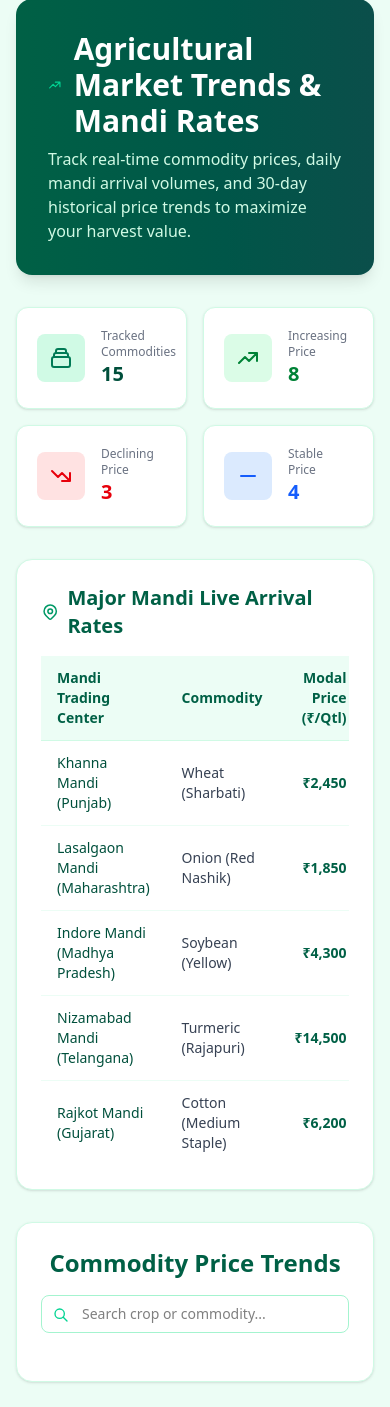
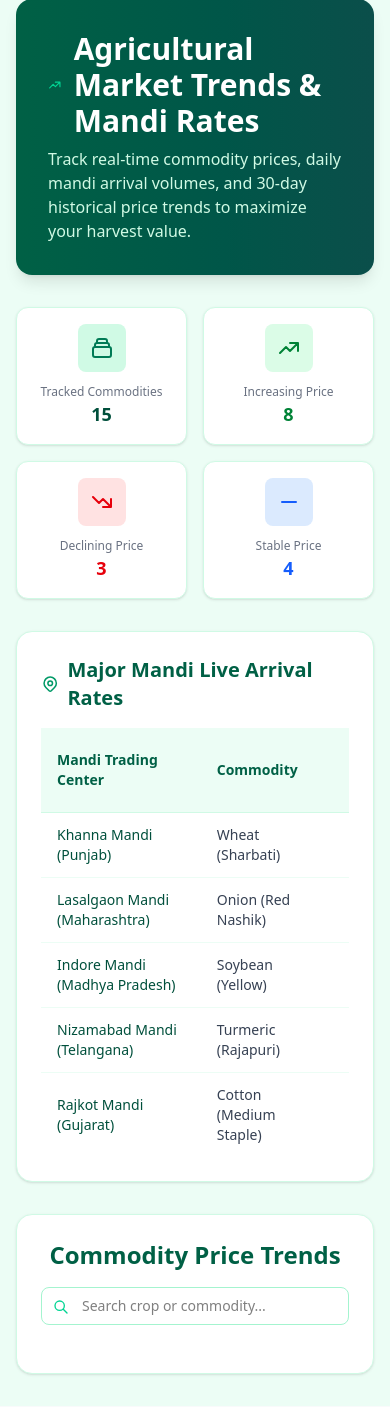
Before and after one commit to 10XWhiteShoadow/AgroTech, a Django app: page /market/ in a window 390 px wide. Shown: the part 97-1504 px from the top of the page. Run offline with Django 5.2, Linux system fonts and the light colour scheme; the visitor is signed in with stand-in values (Sample User, id 1); data that the repository does not hold is empty.

Commit message:
feat: enhance mobile responsiveness across dashboard, market, and base layouts

```diff
--- a/myapp/templates/myapp/base.html
+++ b/myapp/templates/myapp/base.html
@@ -12,6 +12,10 @@
     <link rel="icon" type="image/x-icon" href="favicon.ico">
     <script src="https://unpkg.com/@tailwindcss/browser@4"></script>
     <style>
+        html, body {
+            overflow-x: hidden;
+            max-width: 100vw;
+        }
         * {
             transition: all 0.2s ease-in-out;
         }
--- a/myapp/templates/myapp/market.html
+++ b/myapp/templates/myapp/market.html
@@ -22,52 +22,52 @@
     </div>
 
     <!-- Market Overview KPI Summary -->
-    <div class="grid grid-cols-2 sm:grid-cols-4 gap-4 sm:gap-6">
-      <div class="bg-white rounded-xl p-5 border border-emerald-100 shadow-sm flex items-center gap-4">
-        <div class="p-3 bg-emerald-100 rounded-lg text-emerald-700">
+    <div class="grid grid-cols-2 lg:grid-cols-4 gap-4 sm:gap-6">
+      <div class="bg-white rounded-xl p-4 sm:p-5 border border-emerald-100 shadow-sm flex flex-col sm:flex-row items-center sm:items-start md:items-center gap-3 sm:gap-4 text-center sm:text-left">
+        <div class="p-3 bg-emerald-100 rounded-lg text-emerald-700 flex-shrink-0">
           <svg class="w-6 h-6" fill="none" stroke="currentColor" viewBox="0 0 24 24">
             <path stroke-linecap="round" stroke-linejoin="round" stroke-width="2" d="M19 11H5m14 0a2 2 0 012 2v6a2 2 0 01-2 2H5a2 2 0 01-2-2v-6a2 2 0 012-2m14 0V9a2 2 0 00-2-2M5 11V9a2 2 0 012-2m0 0V5a2 2 0 012-2h6a2 2 0 012 2v2M7 7h10"/>
           </svg>
         </div>
         <div>
-          <p class="text-xs sm:text-sm text-gray-500 font-medium">Tracked Commodities</p>
-          <h3 class="text-xl sm:text-2xl font-bold text-emerald-900">{{ total_crops|default:"15" }}</h3>
+          <p class="text-xs text-gray-500 font-medium">Tracked Commodities</p>
+          <h3 class="text-lg sm:text-2xl font-bold text-emerald-900">{{ total_crops|default:"15" }}</h3>
         </div>
       </div>
 
-      <div class="bg-white rounded-xl p-5 border border-emerald-100 shadow-sm flex items-center gap-4">
-        <div class="p-3 bg-green-100 rounded-lg text-green-700">
+      <div class="bg-white rounded-xl p-4 sm:p-5 border border-emerald-100 shadow-sm flex flex-col sm:flex-row items-center sm:items-start md:items-center gap-3 sm:gap-4 text-center sm:text-left">
+        <div class="p-3 bg-green-100 rounded-lg text-green-700 flex-shrink-0">
           <svg class="w-6 h-6" fill="none" stroke="currentColor" viewBox="0 0 24 24">
             <path stroke-linecap="round" stroke-linejoin="round" stroke-width="2" d="M13 7h8m0 0v8m0-8l-8 8-4-4-6 6"/>
           </svg>
         </div>
         <div>
-          <p class="text-xs sm:text-sm text-gray-500 font-medium">Increasing Price</p>
-          <h3 class="text-xl sm:text-2xl font-bold text-green-700">{{ gaining_crops|default:"8" }}</h3>
+          <p class="text-xs text-gray-500 font-medium">Increasing Price</p>
+          <h3 class="text-lg sm:text-2xl font-bold text-green-700">{{ gaining_crops|default:"8" }}</h3>
         </div>
       </div>
 
-      <div class="bg-white rounded-xl p-5 border border-emerald-100 shadow-sm flex items-center gap-4">
-        <div class="p-3 bg-red-100 rounded-lg text-red-600">
+      <div class="bg-white rounded-xl p-4 sm:p-5 border border-emerald-100 shadow-sm flex flex-col sm:flex-row items-center sm:items-start md:items-center gap-3 sm:gap-4 text-center sm:text-left">
+        <div class="p-3 bg-red-100 rounded-lg text-red-600 flex-shrink-0">
           <svg class="w-6 h-6" fill="none" stroke="currentColor" viewBox="0 0 24 24">
             <path stroke-linecap="round" stroke-linejoin="round" stroke-width="2" d="M13 17h8m0 0v-8m0 8l-8-8-4 4-6-6"/>
           </svg>
         </div>
         <div>
-          <p class="text-xs sm:text-sm text-gray-500 font-medium">Declining Price</p>
-          <h3 class="text-xl sm:text-2xl font-bold text-red-600">{{ declining_crops|default:"3" }}</h3>
+          <p class="text-xs text-gray-500 font-medium">Declining Price</p>
+          <h3 class="text-lg sm:text-2xl font-bold text-red-600">{{ declining_crops|default:"3" }}</h3>
         </div>
       </div>
 
-      <div class="bg-white rounded-xl p-5 border border-emerald-100 shadow-sm flex items-center gap-4">
-        <div class="p-3 bg-blue-100 rounded-lg text-blue-600">
+      <div class="bg-white rounded-xl p-4 sm:p-5 border border-emerald-100 shadow-sm flex flex-col sm:flex-row items-center sm:items-start md:items-center gap-3 sm:gap-4 text-center sm:text-left">
+        <div class="p-3 bg-blue-100 rounded-lg text-blue-600 flex-shrink-0">
           <svg class="w-6 h-6" fill="none" stroke="currentColor" viewBox="0 0 24 24">
             <path stroke-linecap="round" stroke-linejoin="round" stroke-width="2" d="M5 12h14"/>
           </svg>
         </div>
         <div>
-          <p class="text-xs sm:text-sm text-gray-500 font-medium">Stable Price</p>
-          <h3 class="text-xl sm:text-2xl font-bold text-blue-600">{{ stable_crops|default:"4" }}</h3>
+          <p class="text-xs text-gray-500 font-medium">Stable Price</p>
+          <h3 class="text-lg sm:text-2xl font-bold text-blue-600">{{ stable_crops|default:"4" }}</h3>
         </div>
       </div>
     </div>
@@ -82,7 +82,7 @@
         Major Mandi Live Arrival Rates
       </h2>
       <div class="overflow-x-auto">
-        <table class="w-full text-left text-sm text-emerald-900 border-collapse">
+        <table class="w-full text-left text-sm text-emerald-900 border-collapse min-w-[500px]">
           <thead>
             <tr class="bg-emerald-50 text-emerald-800 border-b border-emerald-100 font-semibold">
               <th class="py-3 px-4">Mandi Trading Center</th>
@@ -127,52 +127,52 @@
       <!-- Crop List Cards -->
       <div class="space-y-4" id="cropContainer">
         {% for crop in crops %}
-        <div class="crop-card bg-emerald-50/70 hover:bg-emerald-50 rounded-xl p-5 border border-emerald-100 transition-all duration-200 shadow-sm" data-name="{{ crop.name|lower }}">
-          <div class="flex items-start gap-4">
+        <div class="crop-card bg-emerald-50/70 hover:bg-emerald-50 rounded-xl p-4 sm:p-5 border border-emerald-100 transition-all duration-200 shadow-sm" data-name="{{ crop.name|lower }}">
+          <div class="flex items-start gap-3 sm:gap-4">
             <!-- Serial Badge -->
-            <div class="flex-shrink-0 w-9 h-9 bg-emerald-600 text-white rounded-xl flex items-center justify-center font-bold text-sm shadow-sm">
+            <div class="flex-shrink-0 w-8 h-8 sm:w-9 sm:h-9 bg-emerald-600 text-white rounded-xl flex items-center justify-center font-bold text-sm shadow-sm">
               {{ forloop.counter }}
             </div>
 
-            <div class="flex-1">
-              <div class="flex flex-col md:flex-row justify-between items-start md:items-center gap-4">
-                <div class="flex-1">
-                  <h3 class="text-emerald-900 font-bold text-lg flex items-center gap-2">
+            <div class="flex-1 min-w-0">
+              <div class="flex flex-col lg:flex-row justify-between items-start lg:items-center gap-4">
+                <div class="flex-1 min-w-0">
+                  <h3 class="text-emerald-900 font-bold text-base sm:text-lg flex items-center gap-2">
                     {{ crop.name }}
                   </h3>
                   {% if crop.description %}
-                  <p class="text-gray-600 text-sm mt-1">{{ crop.description }}</p>
+                  <p class="text-gray-600 text-xs sm:text-sm mt-1 line-clamp-2">{{ crop.description }}</p>
                   {% endif %}
                 </div>
 
                 <!-- Price and Trend Info -->
-                <div class="flex items-center gap-6 self-stretch justify-between md:justify-end">
-                  <div class="text-right">
-                    <p class="text-xs text-gray-500 font-medium">Rate / Quintal</p>
-                    <p class="text-emerald-800 font-extrabold text-xl">₹{{ crop.current_price }}</p>
+                <div class="flex flex-wrap items-center gap-4 sm:gap-6 self-stretch justify-between lg:justify-end">
+                  <div class="text-left">
+                    <p class="text-[10px] sm:text-xs text-gray-500 font-medium">Rate / Quintal</p>
+                    <p class="text-emerald-800 font-extrabold text-base sm:text-xl">₹{{ crop.current_price }}</p>
                   </div>
-                  <div class="text-center">
-                    <p class="text-xs text-gray-500 font-medium">30-Day Trend</p>
+                  <div class="text-left sm:text-center">
+                    <p class="text-[10px] sm:text-xs text-gray-500 font-medium">30-Day Trend</p>
                     <div class="flex items-center gap-1 mt-0.5">
                       {% if crop.trend == 'UP' %}
-                        <span class="inline-flex items-center px-2.5 py-0.5 rounded-full text-xs font-semibold bg-green-100 text-green-800">
+                        <span class="inline-flex items-center px-2 py-0.5 rounded-full text-[10px] sm:text-xs font-semibold bg-green-100 text-green-800">
                           ▲ Increasing
                         </span>
                       {% elif crop.trend == 'DOWN' %}
-                        <span class="inline-flex items-center px-2.5 py-0.5 rounded-full text-xs font-semibold bg-red-100 text-red-800">
+                        <span class="inline-flex items-center px-2 py-0.5 rounded-full text-[10px] sm:text-xs font-semibold bg-red-100 text-red-800">
                           ▼ Decreasing
                         </span>
                       {% else %}
-                        <span class="inline-flex items-center px-2.5 py-0.5 rounded-full text-xs font-semibold bg-gray-100 text-gray-800">
+                        <span class="inline-flex items-center px-2 py-0.5 rounded-full text-[10px] sm:text-xs font-semibold bg-gray-100 text-gray-800">
                           ▬ Stable
                         </span>
                       {% endif %}
                     </div>
                   </div>
                   <button onclick="toggleChart('chart-{{ forloop.counter }}')"
-                          class="flex items-center gap-1 bg-white px-3 py-1.5 rounded-lg border border-emerald-200 text-emerald-700 hover:bg-emerald-600 hover:text-white transition-colors text-sm font-semibold shadow-sm">
+                          class="flex items-center gap-1 bg-white px-2.5 py-1.5 rounded-lg border border-emerald-200 text-emerald-700 hover:bg-emerald-600 hover:text-white transition-colors text-xs sm:text-sm font-semibold shadow-sm">
                     <span>Chart</span>
-                    <svg class="w-4 h-4" fill="none" stroke="currentColor" viewBox="0 0 24 24">
+                    <svg class="w-3.5 h-3.5" fill="none" stroke="currentColor" viewBox="0 0 24 24">
                       <path stroke-linecap="round" stroke-linejoin="round" stroke-width="2" d="M19 9l-7 7-7-7"/>
                     </svg>
                   </button>
```
Also changed, not shown: myapp/templates/myapp/dashboard.html (+19 -11 lines).
